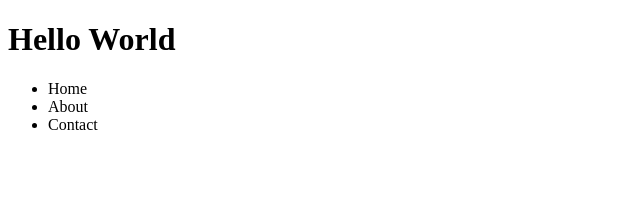
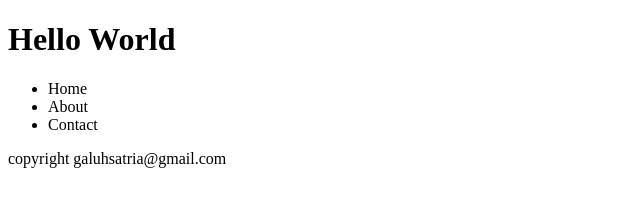
Before and after one commit to galuhsatria/project-workshop-gdsc, a plain HTML site: page index.html in a window 1280 px wide. Shown: the whole page, without its empty margins (0-640 px from the left). Drawn offline with Linux system fonts and the light colour scheme.

Commit message:
Menambahkan footer

```diff
--- a/index.html
+++ b/index.html
@@ -13,5 +13,7 @@
       <li>About</li>
       <li>Contact</li>
     </ul>
+
+    <footer>copyright galuhsatria@gmail.com</footer>
   </body>
 </html>
```
